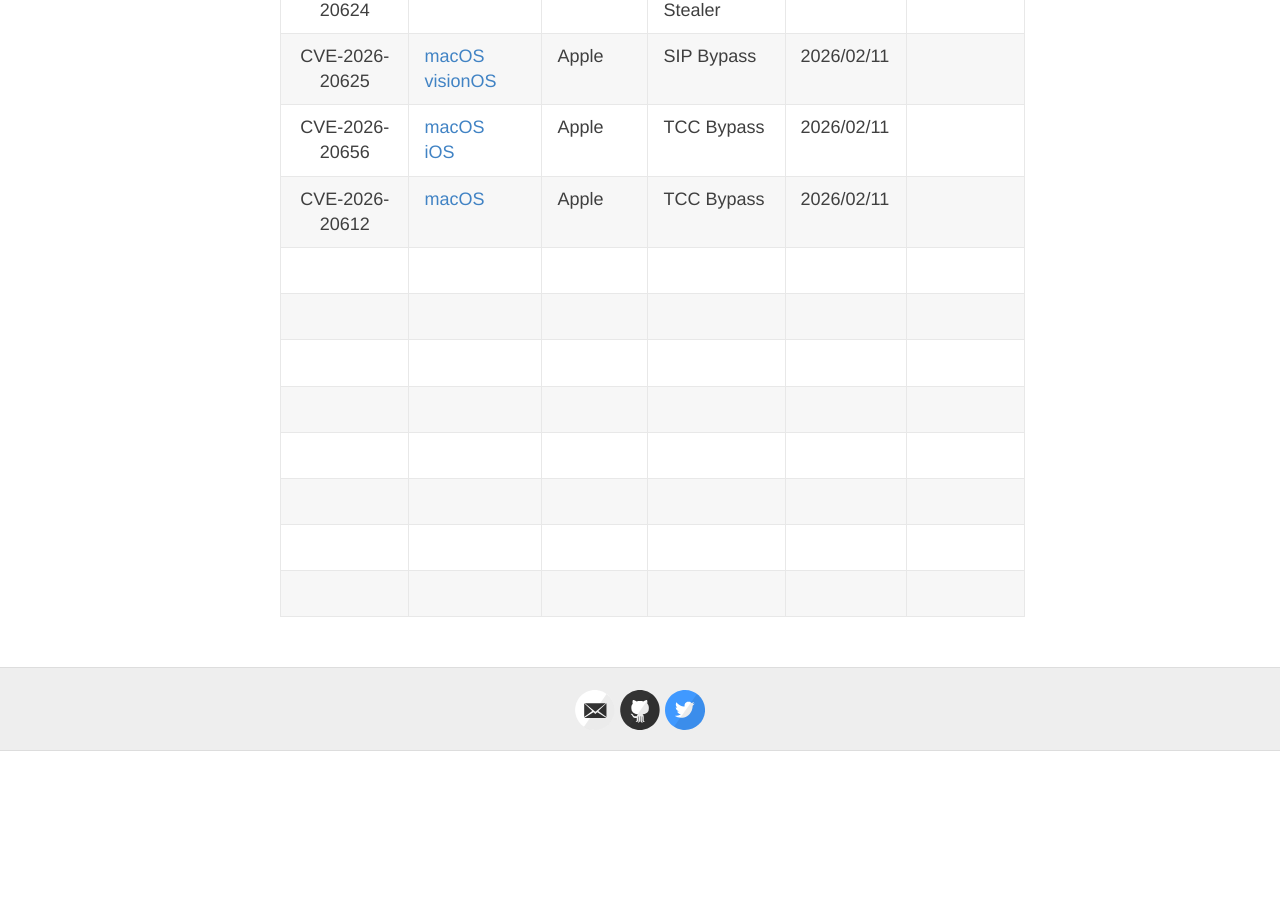
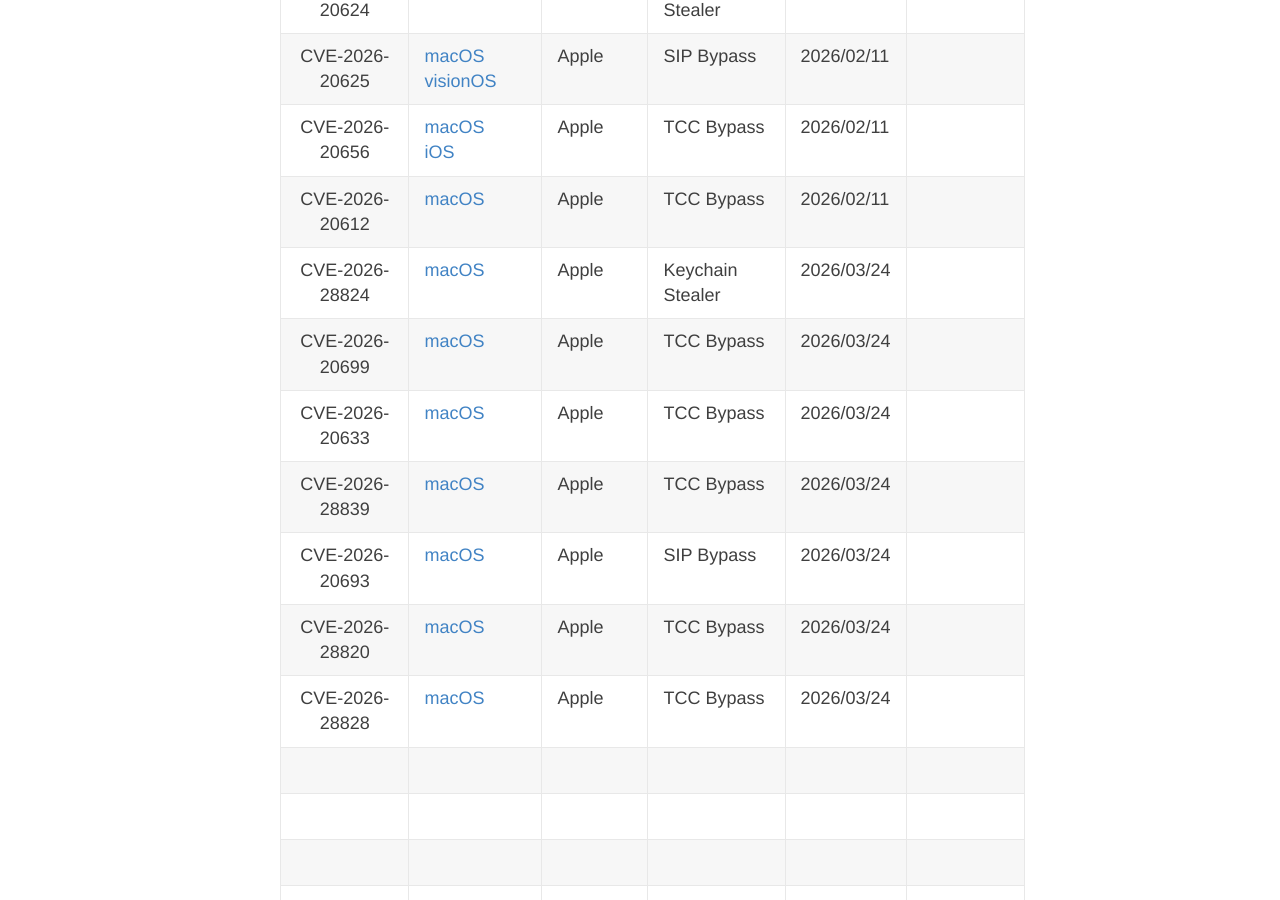
Before and after one commit to jhftss/jhftss.github.io, a Jekyll site: the page built from CVEs.md, in a window 1280 px wide and 900 px high, scrolled down 24131 px. Built offline with Jekyll 4.4.1, drawn with Linux system fonts in a browser that asks for light colours; before the commit the page ends 24882 px from its top, so only the background shows below that.

Commit message:
Add some new CVE entries.

```diff
--- a/CVEs.md
+++ b/CVEs.md
@@ -333,6 +333,13 @@
 |                        CVE-2026-20625                        | [macOS](https://support.apple.com/en-us/126348)<br />[visionOS](https://support.apple.com/en-us/126353) | Apple       | SIP Bypass                                  | 2026/02/11     |                                                              |
 |                        CVE-2026-20656                        | [macOS](https://support.apple.com/en-us/126348)<br />[iOS](https://support.apple.com/en-us/126347) | Apple       | TCC Bypass                                  | 2026/02/11     |                                                              |
 |                        CVE-2026-20612                        | [macOS](https://support.apple.com/en-us/126348)              | Apple       | TCC Bypass                                  | 2026/02/11     |                                                              |
+|                        CVE-2026-28824                        | [macOS](https://support.apple.com/en-us/126794)              | Apple       | Keychain Stealer                            | 2026/03/24     |                                                              |
+|                        CVE-2026-20699                        | [macOS](https://support.apple.com/en-us/126794)              | Apple       | TCC Bypass                                  | 2026/03/24     |                                                              |
+|                        CVE-2026-20633                        | [macOS](https://support.apple.com/en-us/126794)              | Apple       | TCC Bypass                                  | 2026/03/24     |                                                              |
+|                        CVE-2026-28839                        | [macOS](https://support.apple.com/en-us/126794)              | Apple       | TCC Bypass                                  | 2026/03/24     |                                                              |
+|                        CVE-2026-20693                        | [macOS](https://support.apple.com/en-us/126794)              | Apple       | SIP Bypass                                  | 2026/03/24     |                                                              |
+|                        CVE-2026-28820                        | [macOS](https://support.apple.com/en-us/126794)              | Apple       | TCC Bypass                                  | 2026/03/24     |                                                              |
+|                        CVE-2026-28828                        | [macOS](https://support.apple.com/en-us/126794)              | Apple       | TCC Bypass                                  | 2026/03/24     |                                                              |
 |                                                              |                                                              |             |                                             |                |                                                              |
 |                                                              |                                                              |             |                                             |                |                                                              |
 |                                                              |                                                              |             |                                             |                |                                                              |
```
